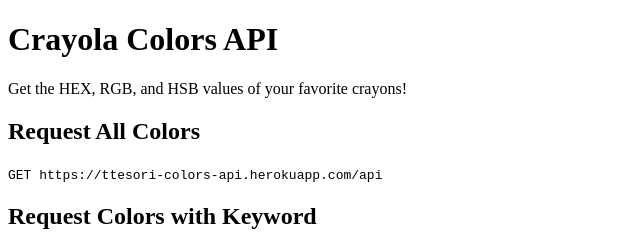
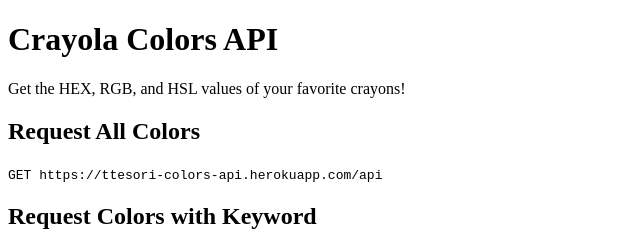
Before and after one commit to Ttesori/api-colors, a website: page index.html in a window 1280 px wide. Shown: the top 240 px of the page, 0-640 px from the left. Drawn offline with Linux system fonts and the light colour scheme.

Commit message:
Doc edit

```diff
--- a/index.html
+++ b/index.html
@@ -10,7 +10,7 @@
 
 <body>
   <h1>Crayola Colors API</h1>
-  <p>Get the HEX, RGB, and HSB values of your favorite crayons!</p>
+  <p>Get the HEX, RGB, and HSL values of your favorite crayons!</p>
   <h2>Request All Colors</h2>
   <p><code>GET https://ttesori-colors-api.herokuapp.com/api</code></p>
   <h2>Request Colors with Keyword</h2>
```
